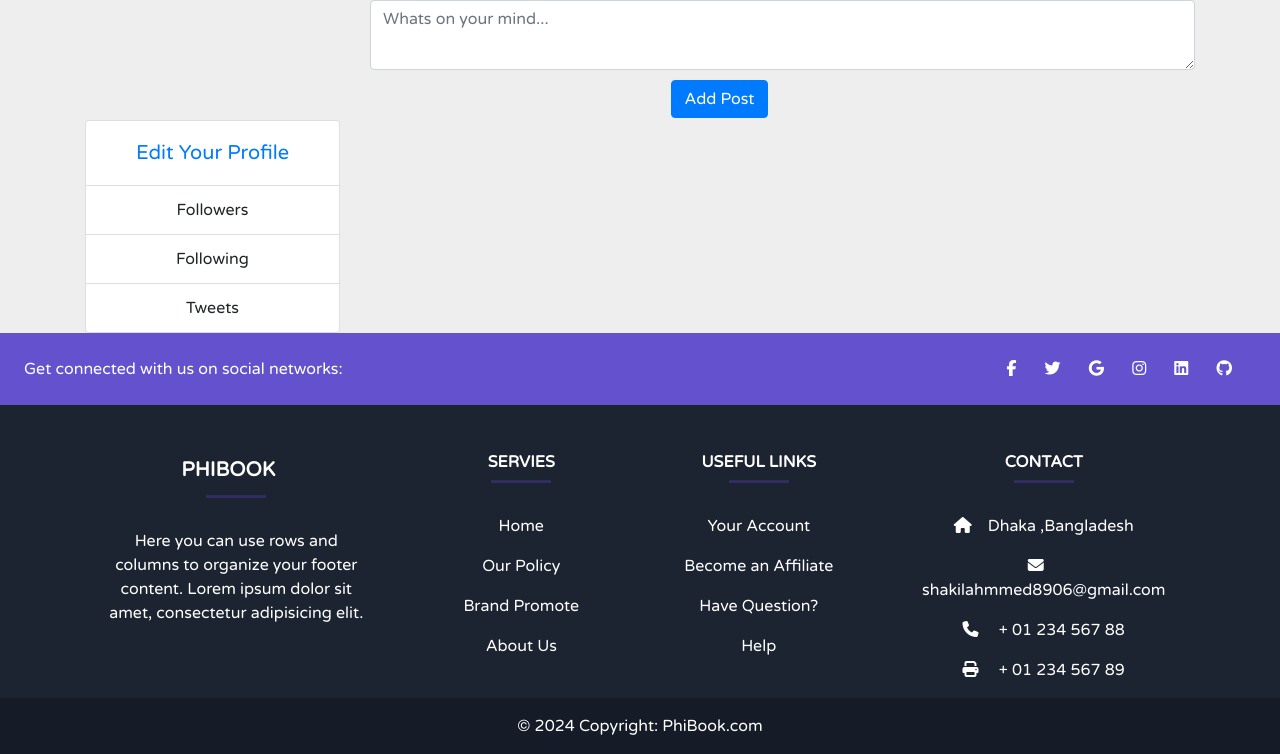
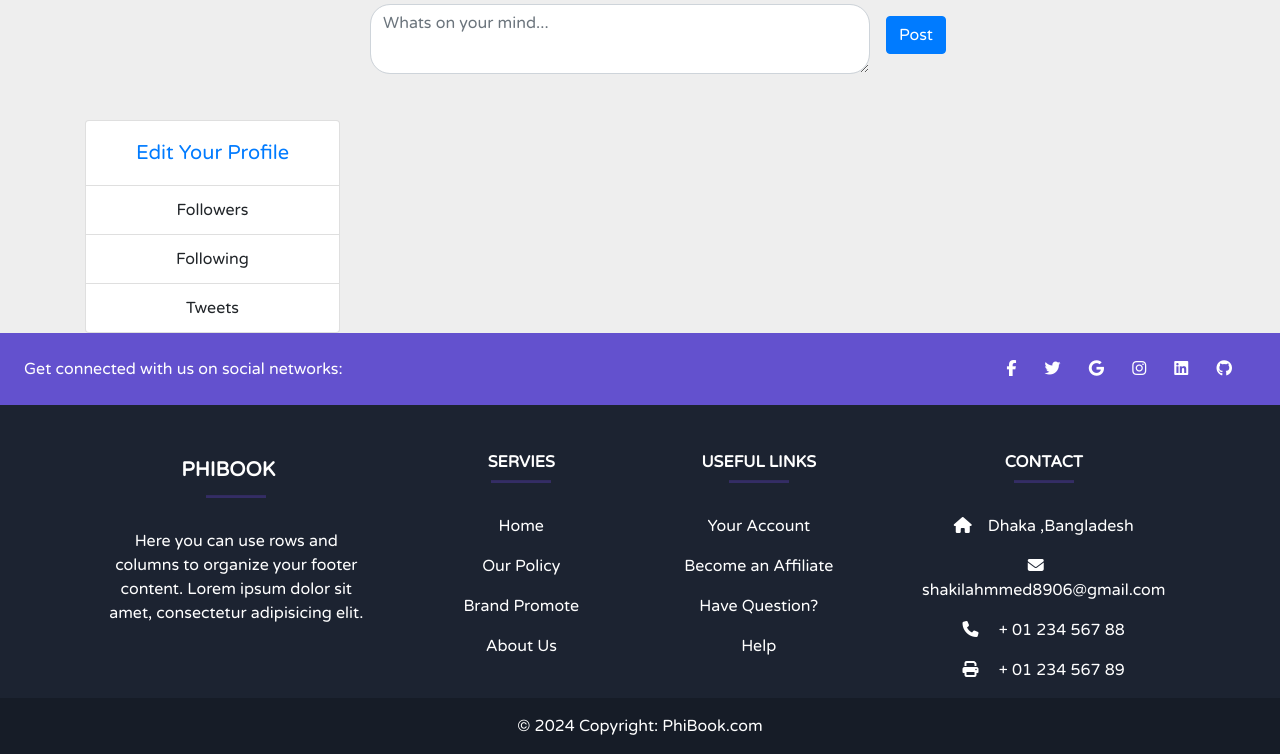
Before and after one commit to Shakilahmmedms/phi_book, a Django app: page /accounts/profile/ in a window 1280 px wide. Shown: the part 343-1097 px from the top of the page. Run offline with Django 5.2, Linux system fonts and the light colour scheme; a user stored in the database is signed in; data comes from the database, SQL or seed files in the repository; both versions use the stored data as it was after the commit; some libraries are stand-ins or nearby versions.

Commit message:
some design add in form

```diff
--- a/accounts/templates/profile.html
+++ b/accounts/templates/profile.html
@@ -43,9 +43,7 @@
                         </ul>
 
                             <!-- User button -->
-                        <div class="user-button">
 
-                        </div><!-- End div .user-button -->
                     </div><!-- End div .box-info -->
                     <!-- Begin user profile -->
                 </div><!-- End div .col-sm-4 -->
@@ -62,29 +60,29 @@
 
                                     <!-- Begin timeline -->
                                     <div class="the-timeline">
-                                        <form role="form" class="post-to-timeline">
-                                            <textarea class="form-control" style="height: 70px;margin-bottom:10px;" placeholder="Whats on your mind..."></textarea>
+                                        <form role="form" class="post-to-timeline d-flex">
+                                            <textarea class="form-control mt-1" style="height: 70px;margin-bottom:10px;border-radius: 20px;width: 500px;" placeholder="Whats on your mind..."></textarea>
                                             <div class="row">
                                             <!-- <div class="col-sm-6">
                                                 <a class="btn btn-sm btn-default"><i class="fa fa-camera"></i></a>
                                                 <a class="btn btn-sm btn-default"><i class="fa fa-video-camera"></i></a>
                                                 <a class="btn btn-sm btn-default"><i class="fa fa-map-marker"></i></a>
                                             </div> -->
-                                            <div class="col-sm-6 text-right"><a href="{%  url 'add_post' %}" type="submit" class="btn btn-primary">Add Post</a></div>
+                                            <div class="col-sm-6 text-right mt-3 ms-3"><a href="{%  url 'add_post' %}" type="submit" class="btn btn-primary">Post</a></div>
                                             </div>
                                         </form>
                                         <br><br>
-                                        <ul class="m-10 mt-10">
+                                        <ul class="ms-10 ">
 
                                         {% for post in posts %}
-                                            <li class="bg-white pt-2 border-bottom p-2">
+                                            <li class="bg-white pt-2 border-bottom p-2 w-75" style="border-radius: 20px;margin-bottom: 5px;">
 
-                                                <img class="w-100" src="{{post.image.url}}" alt="Picture">
-                                                <h4>{{post.title}}</h4>
+                                                <img style="border-radius: 20px;" class="w-100" src="{{post.image.url}}" alt="Picture">
+                                                <h4 class="mt-2">{{post.title}}</h4>
                                                 <p>
                                                 {{post.content}}
                                                 </p>
-                                                <p>Posted by {{post.user}}</p>
+                                                <!-- <p>Posted by {{post.user}}</p> -->
                                                 <div class="the-date">
                                                   {{post.created_on}}
                                               </div>
--- a/contact_us/forms.py
+++ b/contact_us/forms.py
@@ -2,6 +2,9 @@ from django import forms
 from .models import ContactUs
 
 class ContactUsForm(forms.ModelForm):
+    name = forms.CharField(label='Your Name', widget=forms.TextInput(attrs={'class': 'custom-input'}))
+    email = forms.EmailField(label='Email', widget=forms.EmailInput(attrs={'class': 'custom-input'}))
+    message = forms.CharField(label='Message', widget=forms.Textarea(attrs={'class': 'custom-input', 'rows': 4}))
     class Meta:
         model = ContactUs
         fields = '__all__'
--- a/contact_us/static/contact_us.css
+++ b/contact_us/static/contact_us.css
@@ -47,3 +47,5 @@
   .phibook{
     color: #EB5844;
   }
+
+  /* form style  */
--- a/posts/forms.py
+++ b/posts/forms.py
@@ -2,6 +2,7 @@ from django import forms
 from .models import Posts,Comment
 
 class PostForm(forms.ModelForm):
+    content = forms.CharField(label='Content', widget=forms.Textarea(attrs={'class': 'custom-input', 'rows': 4}))
     class Meta:
         model = Posts
         # fields = ['title','content','image']
--- a/static/dashborad.css
+++ b/static/dashborad.css
@@ -308,7 +308,8 @@
         background-color: #fff;
         color: #4F5256;
         border: 1px solid rgba(0, 0, 0, .12);
-        margin-bottom: 8px
+        margin-bottom: 8px;
+
     }
 
     @media only screen and (min-width:480px) {
```
Also changed, not shown: contact_us/templates/contact_us.html (+4 -10 lines), posts/static/add_post.css (added, +19 -0 lines), posts/templates/add_post.html (+8 -6 lines), templates/dashborad.html (+4 -3 lines), db.sqlite3.
